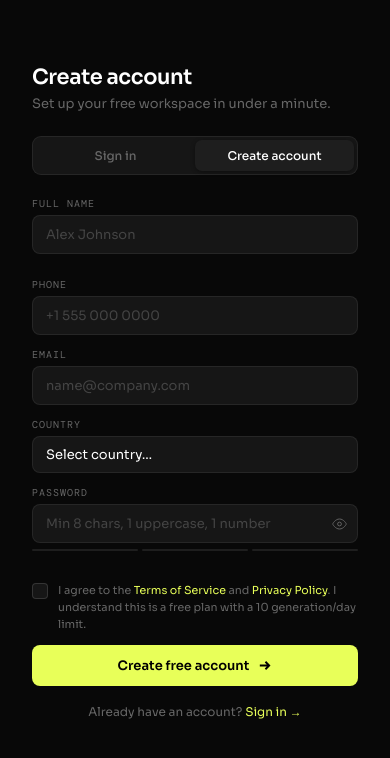
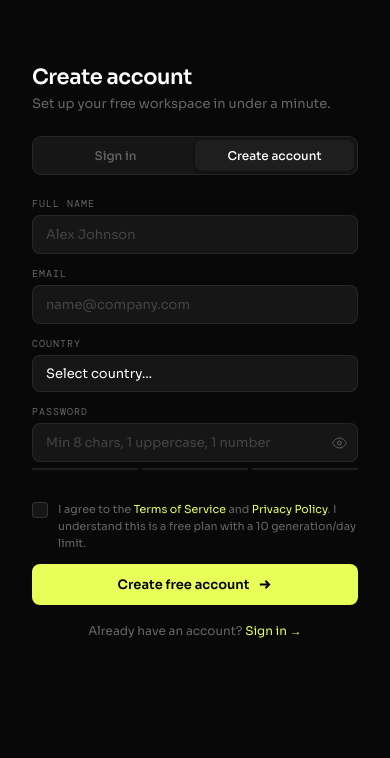
Before and after one commit to abdulwaarisinfo-dot/StrategistAI-Platform, a FastAPI app: page /signup-page in a window 390 px wide. Shown: the top 758 px of the page. Run offline with FastAPI, Linux system fonts and the light colour scheme; parts of the project's set-up code (start-up, migrations or seed data) failed here and were passed over.

Commit message:
Update signup form to remove phone field
Removed phone field from signup form and updated backend expectations.

```diff
--- a/templates/signup.html
+++ b/templates/signup.html
@@ -200,17 +200,11 @@ body{
 
     <div class="alert" id="signupAlert"></div>
 
-    <!-- Fields match POST /signup: username, email, phone, password, country -->
+    <!-- Fields match POST /signup: username, email, password, country -->
     <form id="signupForm" onsubmit="handleSignup(event)">
-      <div class="form-row">
-        <div class="field">
-          <label class="field-label">Full name</label>
-          <input type="text" class="field-input" name="username" placeholder="Alex Johnson" required autocomplete="name">
-        </div>
-        <div class="field">
-          <label class="field-label">Phone</label>
-          <input type="text" class="field-input" name="phone" placeholder="+1 555 000 0000" required>
-        </div>
+      <div class="field">
+        <label class="field-label">Full name</label>
+        <input type="text" class="field-input" name="username" placeholder="Alex Johnson" required autocomplete="name">
       </div>
 
       <div class="field">
@@ -302,7 +296,7 @@ function checkStrength(val){
 }
 
 // ── SIGNUP → POST /signup ──
-// Backend expects: username, email, phone, password, country (all Form fields)
+// Backend expects: username, email, password, country (all Form fields)
 // Returns: {status:"success", access_token, user?}
 // Note: signup response only returns access_token (no user object in the backend response),
 // so we do an immediate /me call to populate localStorage.
```
